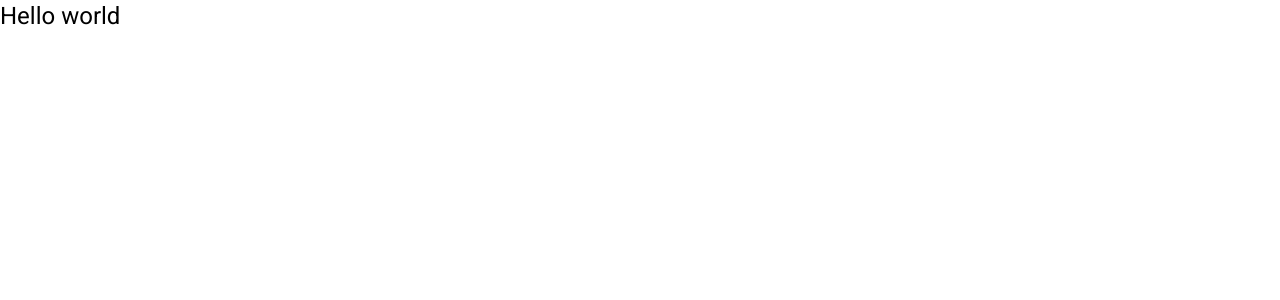
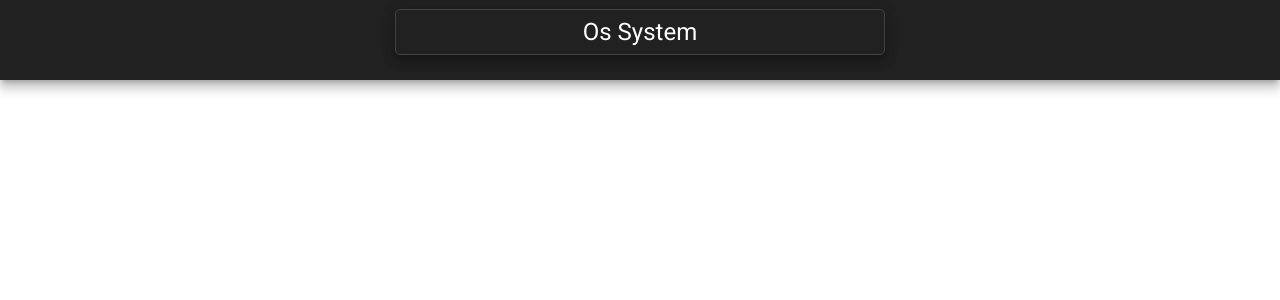
Before and after one commit to Mardoqueu/os-front, an Angular app: page / in a window 1280 px wide. Shown: the top 300 px of the page. Built offline with nearby package versions, Linux system fonts and the light colour scheme.

Commit message:
renderizando header component

```diff
--- a/src/app/app.component.html
+++ b/src/app/app.component.html
@@ -1 +1 @@
-<h1>Hello world</h1>
+<app-header></app-header>
```
